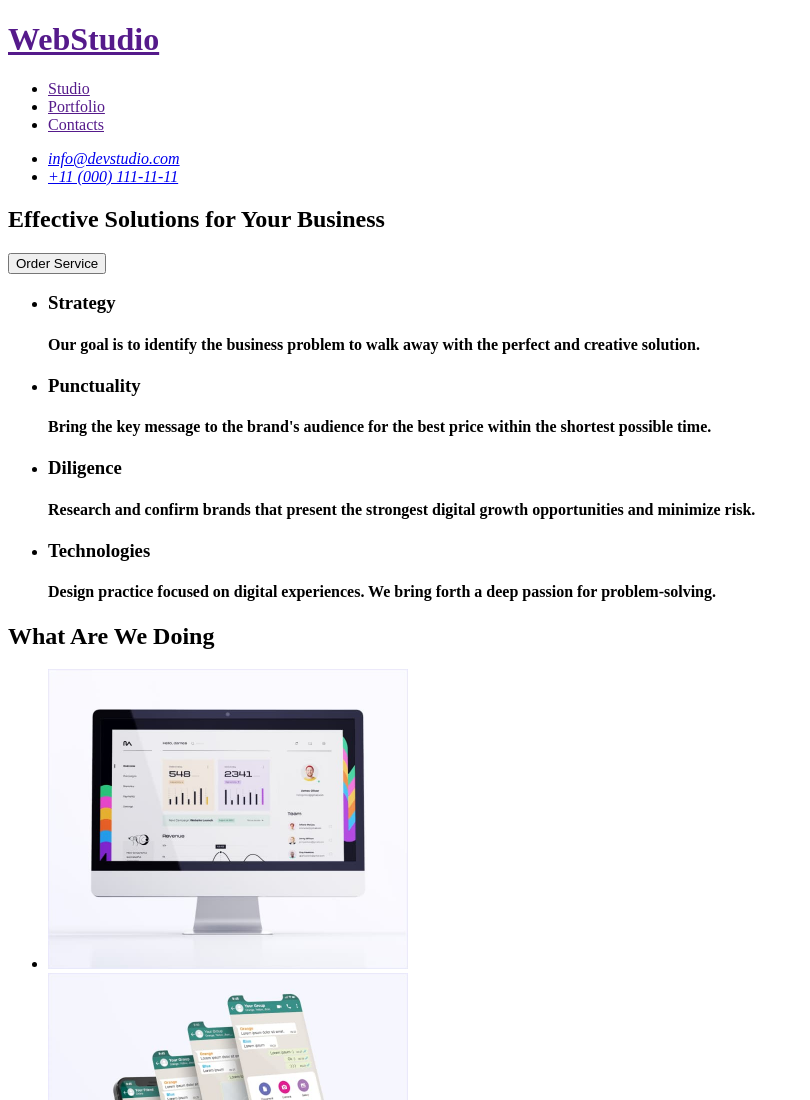
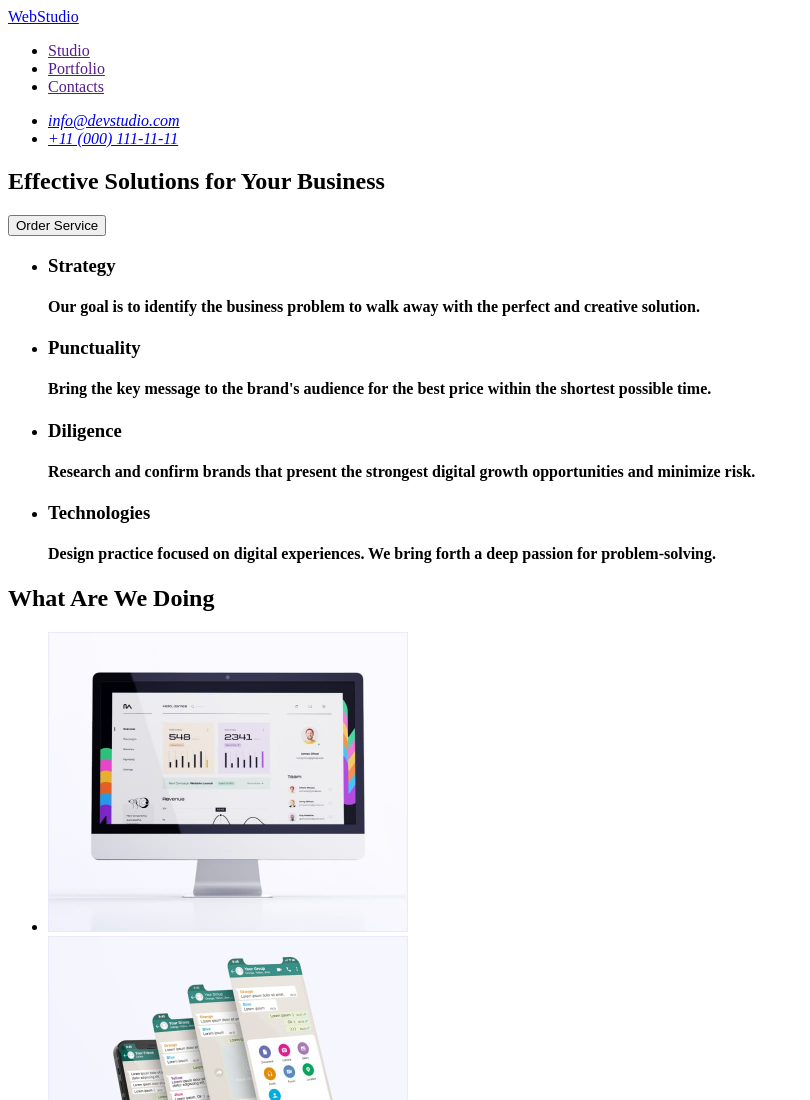
Before and after one commit to avtskh/goit-markup-hw-01, a plain HTML site: page index.html in a window 1280 px wide. Shown: the top 1100 px of the page, without its empty margins (0-810 px from the left). Drawn offline with Linux system fonts and the light colour scheme.

Commit message:
Update index.html

```diff
--- a/index.html
+++ b/index.html
@@ -10,8 +10,8 @@
   <body>
     <!-- Header -->
     <header>
-      <a href=""><h1>WebStudio</h1></a>
-      <nav>
+     <nav>
+        <a href="./index.html">WebStudio</a>
         <ul class="header-items">
           <li><a href=""> Studio</a></li>
           <li><a href="">Portfolio</a></li>
@@ -29,7 +29,7 @@
     <main>
       <!-- /* hero image */ -->
       <section>
-        <h2>Effective Solutions for Your Business</h2>
+        <h1>Effective Solutions for Your Business</h1>
         <button type="button">Order Service</button>
       </section>
 
```
